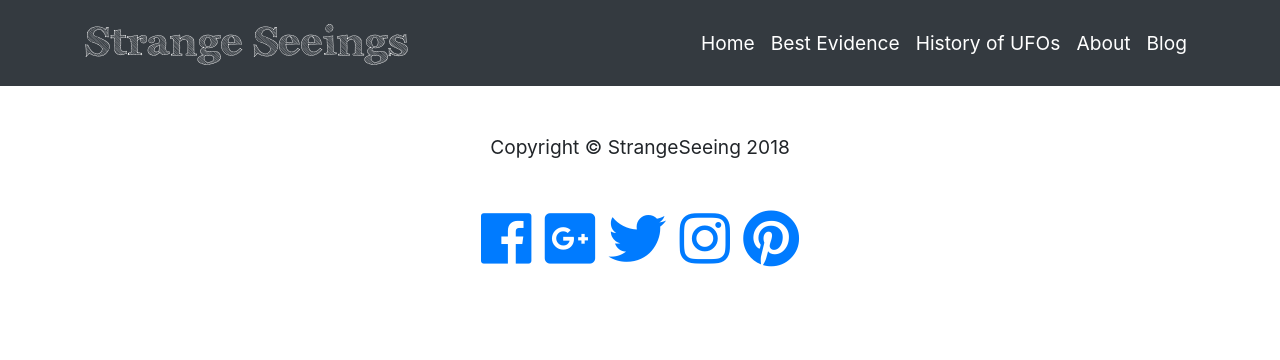
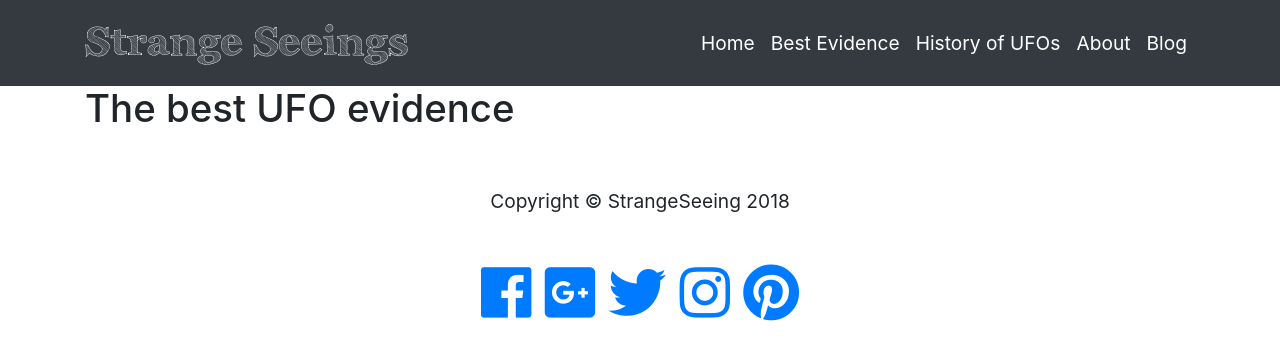
Before and after one commit to Grafrajohn/StrangeSeeing, a Jekyll site: the page built from best-ufo-evidence.html, in a window 1280 px wide. Shown: the top 360 px of the page. Built offline with Jekyll 4.4.1, drawn with Linux system fonts in a browser that asks for light colours; nearby versions of some CDN libraries; some web fonts are replaced.

Commit message:
page change

```diff
--- a/best-ufo-evidence.html
+++ b/best-ufo-evidence.html
@@ -4,3 +4,4 @@ title: Best UFO Evidence
 description: The best UFO evidence
 permalink: best-ufo-evidence.html
 ---
+<h1>The best UFO evidence</h1>
```
